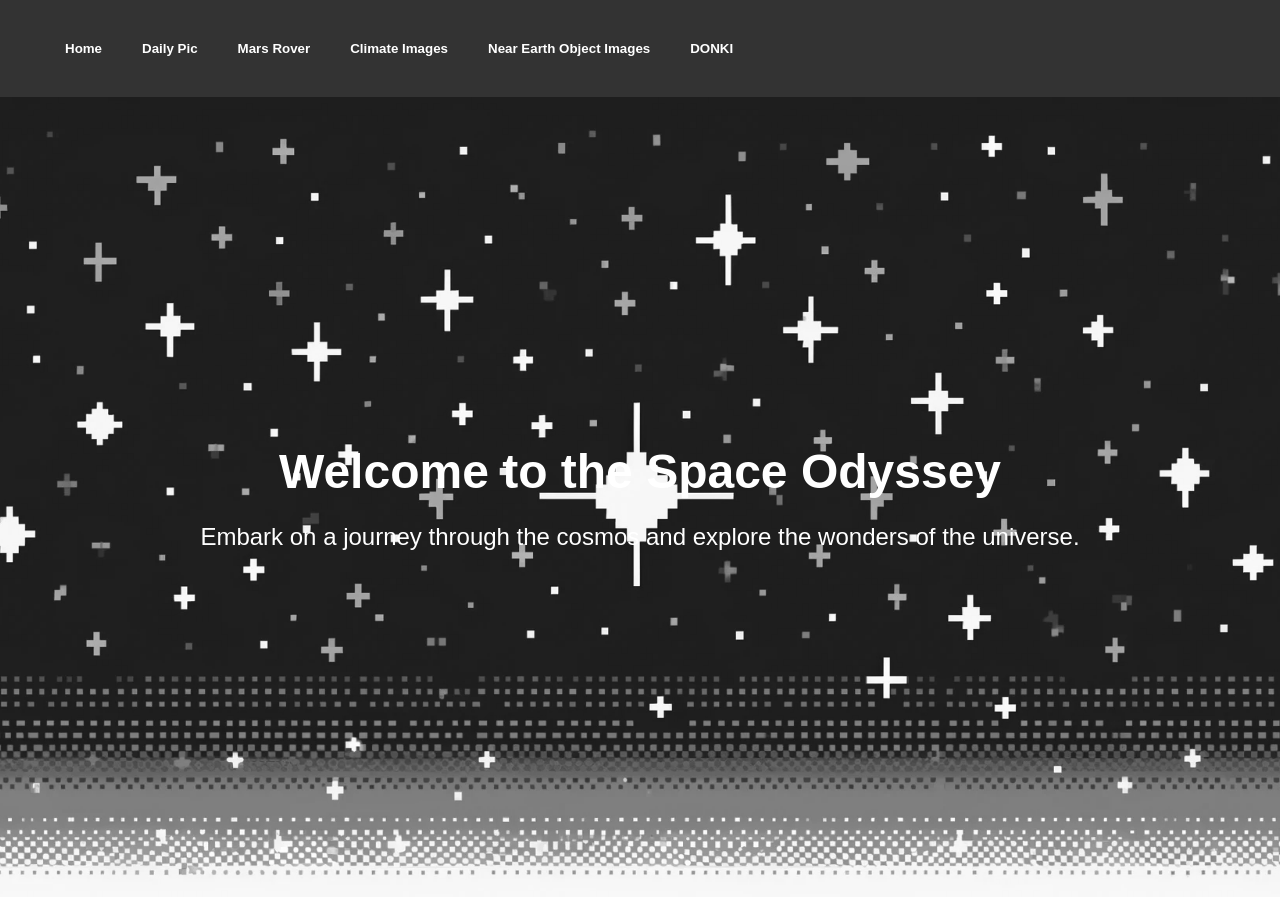
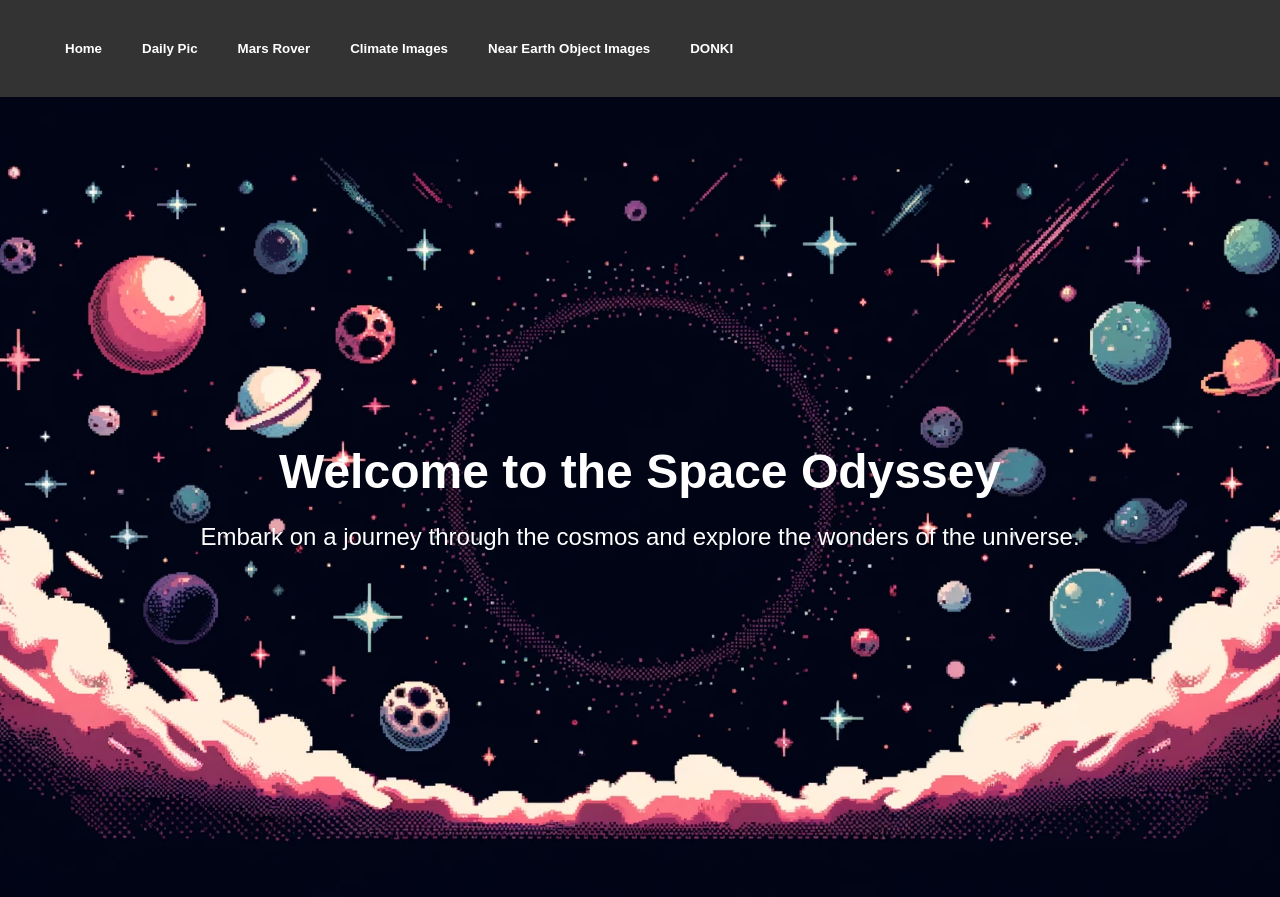
Before and after one commit to YamesYamerson/nasa-fun-app, a React (Create React App) app: page / in a window 1280 px wide. Built offline with nearby package versions, Linux system fonts and the light colour scheme.

Commit message:
Cleaning up code for build and deploy

```diff
--- a/src/pages/MainPage/Home.css
+++ b/src/pages/MainPage/Home.css
@@ -1,13 +1,13 @@
 /* Home.css */
 .home-container {
-    background-image: url('../../assets/star-background-color.png'); /* Replace 'star-background-color.png' with your actual background image */
+    background-image: url('../../assets/space-background-color.png'); /* Replace 'star-background-color.png' with your actual background image */
     background-size: cover;
     background-position: center;
     height: 100vh;
     display: flex;
     justify-content: center;
     align-items: center;
-    filter: grayscale(100%);
+    /* filter: grayscale(100%); */
   }
 
 
--- a/src/pages/MainPage/MarsRoverContent.js
+++ b/src/pages/MainPage/MarsRoverContent.js
@@ -1,12 +1,13 @@
 import React from 'react';
 import { useFetchMarsRoverPhotos } from '../../functions/useFetchMarsRoverPhotos'; // Custom hook to fetch Mars Rover photos
 import './MarsRoverContent.css'; // Import CSS file for styling
+import LoadingPage from '../../components/LoadingPage'; // Import LoadingScreen component
 
 const MarsRoverContent = ({ sol }) => {
   const { data, error, loading } = useFetchMarsRoverPhotos(sol); // Use the custom hook with the specified 'sol'
 
   if (loading) {
-    return <div>Loading...</div>; // Display loading message while fetching
+    return <LoadingPage />; // Display loading message while fetching
   }
 
   if (error) {
@@ -23,7 +24,7 @@ const MarsRoverContent = ({ sol }) => {
       <div className="mars-rover-photos">
         {data.map((photo) => (
           <div key={photo.id} className="mars-rover-photo">
-            <img src={photo.img_src} alt={`Mars Rover Photo taken by ${photo.rover.name}`} />
+            <img src={photo.img_src} alt={`Taken by ${photo.rover.name}`} /> {/* Corrected alt attribute */}
             <p>Camera: {photo.camera.full_name}</p> {/* Display camera information */}
           </div>
         ))}
@@ -32,4 +33,4 @@ const MarsRoverContent = ({ sol }) => {
   );
 };
 
-export default MarsRoverContent; // Correct export statement
+export default MarsRoverContent;
--- a/src/pages/MainPage/PotdContent.js
+++ b/src/pages/MainPage/PotdContent.js
@@ -1,12 +1,13 @@
 import React from 'react';
 import { useFetchNasaApod } from '../../functions/useFetchNasaApod'; // Custom hook to fetch APOD content
 import './PotdContent.css'; // Import CSS file for styling
+import LoadingPage from '../../components/LoadingPage'; // Import LoadingScreen component
 
 const PotdContent = () => {
   const { data, error, loading } = useFetchNasaApod('http://localhost:3001/apod'); // Use proxy server for APOD
 
   if (loading) {
-    return <div>Loading...</div>; // Display loading message while fetching
+    return <LoadingPage />; // Properly return a new instance of LoadingPage
   }
 
   if (error) {
@@ -39,4 +40,4 @@ const PotdContent = () => {
   );
 };
 
-export default PotdContent; // Ensure proper export syntax
+export default PotdContent;
```
Also changed, not shown: src/assets/space-background-color.png (added).
